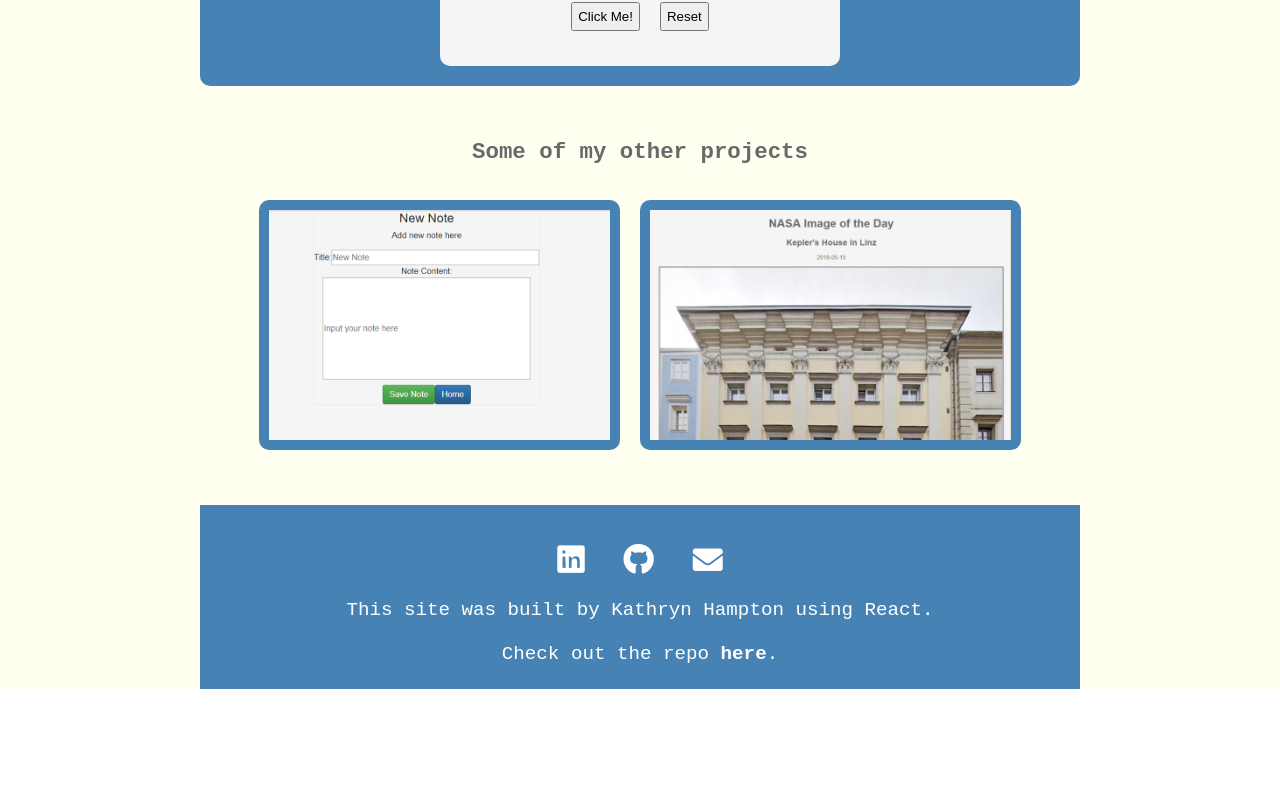
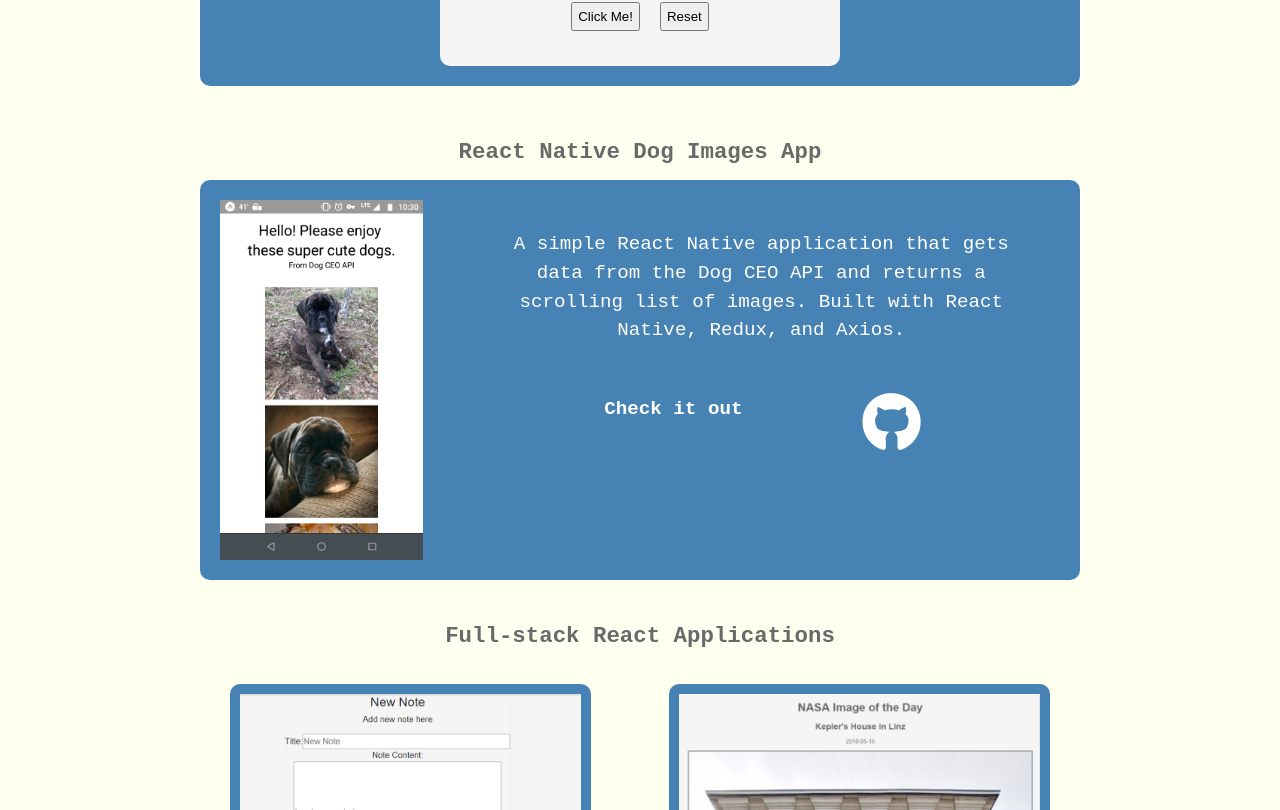
Before and after one commit to khamp19/personal-site, a React (Create React App) app: page / in a window 1280 px wide. Shown: the part 1930-2740 px from the top of the page. Before the commit the page ends 2619 px from the top, so only its background shows below. Built offline with nearby package versions, Linux system fonts and the light colour scheme.

Commit message:
added react native section in projects, updated resume

```diff
--- a/package.json
+++ b/package.json
@@ -7,7 +7,7 @@
     "react-dom": "^16.2.0"
   },
   "devDependencies": {
-    "react-scripts": "^2.1.1"
+    "react-scripts": "^2.1.4"
   },
   "scripts": {
     "start": "react-scripts start",
--- a/src/App.css
+++ b/src/App.css
@@ -117,4 +117,8 @@ p {
   .container {
     max-width: 400px;
   }
+
+  p {
+    font-size: 1rem;
+  }
 }
--- a/src/components/about.js
+++ b/src/components/about.js
@@ -42,9 +42,8 @@ class About extends Component {
             <li><i class="fab fa-node fa-5x" /></li>
           </ul>
         </div>
-        {/* fix resume once approved */}
         <div className="res">
-          <p>You can access my resume <a href="https://drive.google.com/open?id=18Wxkeod-XOgIxloaNerQ0UM_SVhBJnnc"
+          <p>You can access my resume <a href="https://drive.google.com/open?id=1LYm8W0bW3gscjEMeVbUT8BwZp3D2B5K_"
             target="_blank" rel="noopener noreferrer"> here</a>
           </p>
         </div>
--- a/src/components/projects.css
+++ b/src/components/projects.css
@@ -1,7 +1,7 @@
 .projects {
   padding: 20px;
   display: flex;
-  justify-content: center;
+  justify-content: space-between;
   margin-bottom: 20px;
 }
 
@@ -41,6 +41,42 @@
   margin: 20px;
 }
 
+.react-native {
+  display: flex;
+  margin-top: 10px;
+  margin-bottom: 40px;
+  background-color: steelblue;
+  border-radius: 10px;
+}
+
+.rn-description {
+  height: 400;
+}
+
+.rn-description p {
+  color: white;
+  margin-left: 30px;
+  margin-top: 50px;
+  margin-right: 50px;
+  padding: 0px 20px;
+}
+
+.react-native img {
+  padding: 20px;
+  margin-right: 20px;
+  height: 400px;
+}
+
+.a-div {
+  display: flex;
+  justify-content: center;
+  align-content: center;
+}
+
+.a-div p {
+  text-align: center;
+}
+
 @media (max-width: 768px) {
   .projects {
     display: block;
@@ -56,6 +92,12 @@
     width: 100%;
     max-width: 400px;
     margin: auto;
+  }
+  .react-native {
+    display: block;
+  }
+  .a-div {
+    padding-bottom: 20px;
   }
 }
 
@@ -73,7 +115,4 @@
     opacity: 1;
     margin: 10px;
   }
-  .p-description p {
-    font-size: 1rem;
-  }
 }
--- a/src/components/projects.js
+++ b/src/components/projects.js
@@ -1,6 +1,7 @@
 import React, { Component } from 'react';
 import nasa from '../images/nasa2.png';
 import notes from '../images/notes2.png';
+import dogs from '../images/dogs-rn-app.png';
 import CodeExample from './code_example';
 import './projects.css';
 
@@ -12,10 +13,27 @@ class Projects extends Component {
         <h2>What I've Built</h2>
         <br></br>
         <CodeExample />
-        <h3>Some of my other projects</h3>
+        <h3>React Native Dog Images App</h3>
+        <div className="react-native">
+          <img src={dogs} alt="rn-dogs-screenshot" />
+          <div className="rn-description">
+            <p>
+              A simple React Native application that gets data from the Dog CEO API
+              and returns a scrolling list of images. Built with React Native, Redux, and Axios.
+            </p>
+            <div className="a-div">
+              <p><a href="https://expo.io/@khamp19/dogs-rn" target="_blank" rel="noopener noreferrer">
+                <strong>Check it out</strong></a></p>
+              <br></br>
+              <p><a href="https://github.com/khamp19/Dogs-react-native" target="_blank" rel="noopener noreferrer">
+                <i class="fab fa-github fa-3x" aria-hidden="true" /></a></p>
+            </div>
+          </div>
+        </div>
+        <h3>Full-stack React Applications</h3>
         <div className="projects">
           <div className="image-container">
-            <img src={notes} alt="notes-app" className="image"/>
+            <img src={notes} alt="notes-app" />
             <div className="overlay">
               <div className="p-description">
                 <p>A note-taking app built with React, Redux, Node, Express, and MongoDB</p>
@@ -29,7 +47,7 @@ class Projects extends Component {
             </div>
           </div>
           <div className="image-container">
-            <img src={nasa} alt="nasa-app" className="image"/>
+            <img src={nasa} alt="nasa-app" />
             <div className="overlay">
               <div className="p-description">
                 <p>App that queries NASA's picture-of-the-day API and displays the
```
Also changed, not shown: src/images/dogs-rn-app.png (added), 1 other file (tests, documents, lock files or other folders).
